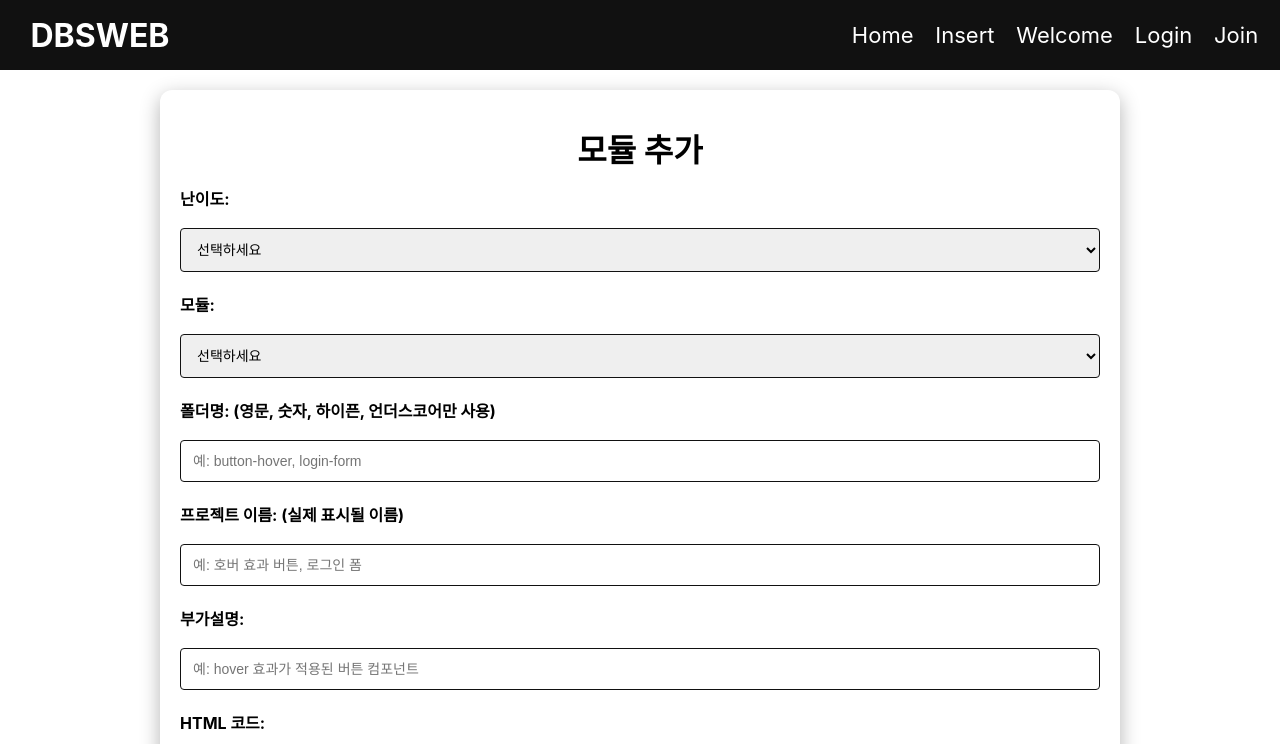
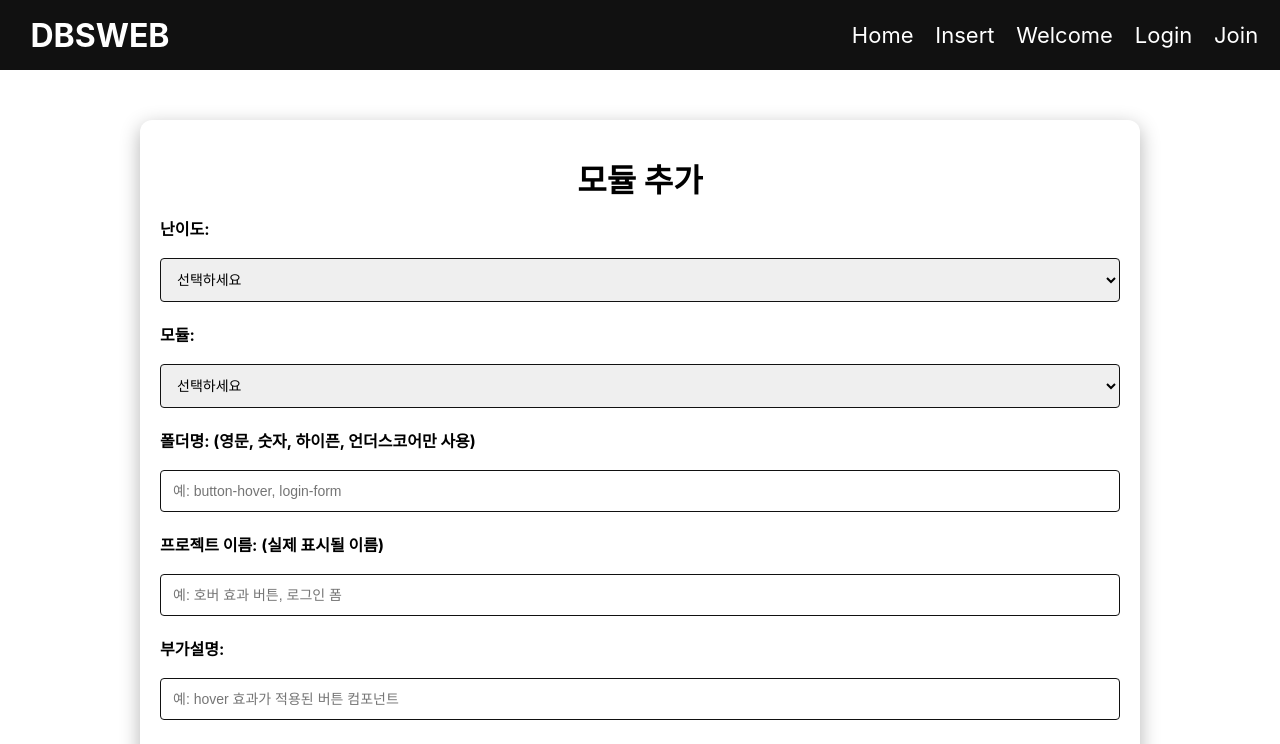
Before and after one commit to TaeWoongYoun/LMS, a React (Create React App) app: page /insert in a window 1280 px wide. Shown: the top 744 px of the page. Built offline with nearby package versions, Linux system fonts and the light colour scheme.

Commit message:
style : Add margin

```diff
--- a/src/pages/styles/InsertPage.css
+++ b/src/pages/styles/InsertPage.css
@@ -10,7 +10,7 @@ textarea{
 .insert-page-container {
     max-width: 1000px;
     padding: 20px;
-    margin: 20px;
+    margin: 50px 0;
     border-radius: 12px;
     box-shadow: 0 6px 20px rgba(0, 0, 0, 0.3);
 }
```
